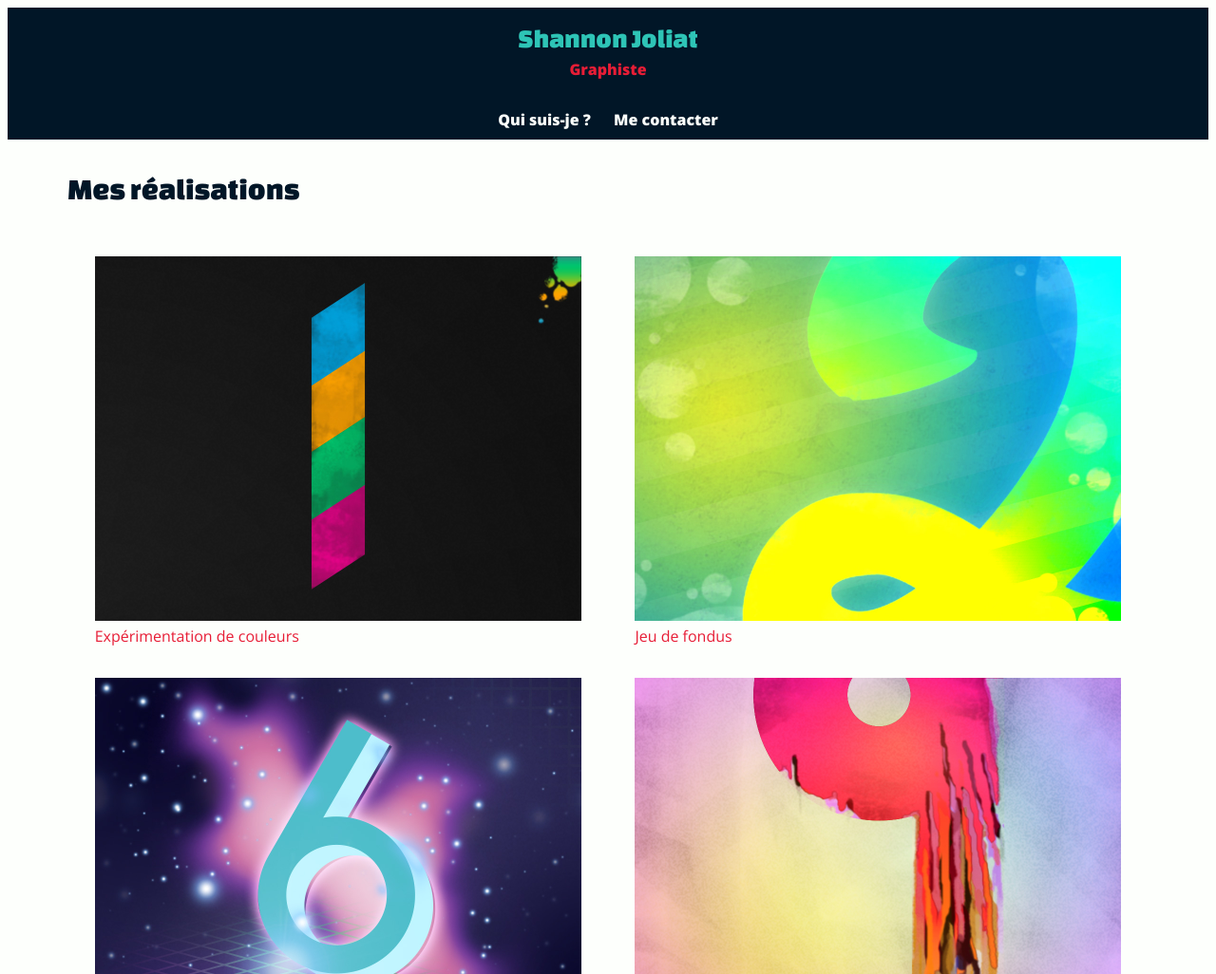
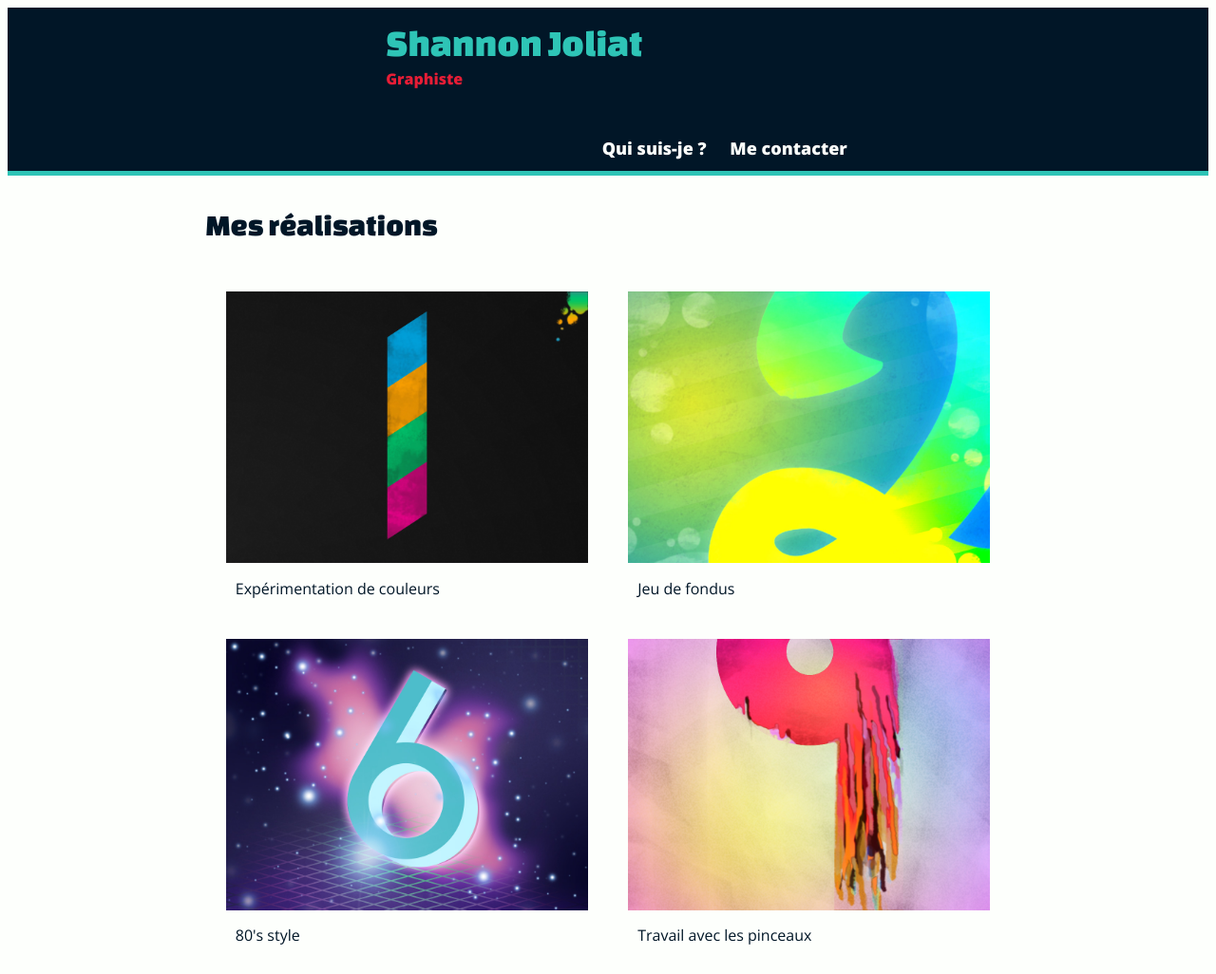
Before and after one commit to esig-jura/b053-laure-dinateur-ShannonJoliat, a plain HTML site: page index.html in a window 1280 px wide. Shown: the top 1026 px of the page at 95% size. Drawn offline with Linux system fonts and the light colour scheme.

Commit message:
Ajout CSS responsive

```diff
--- a/css/main.css
+++ b/css/main.css
@@ -201,31 +201,42 @@ footer ul li img:hover {
 
 .page-index .realisations {
     padding: 0;
+    margin: 0;
     list-style-type: none;
 
     display: flex;
+    flex-direction: row;
     flex-wrap: wrap;
+
 }
 
 .page-index .realisations li {
     flex-basis: 45%;
     padding: 1rem 2.5%;
+    vertical-align: top;
 }
 
+.page-index .realisations li a {
+    color: #011627;
+}
 .page-index .realisations figure {
     margin: 0;
+}
+
+.page-index .realisations figcaption {
+    padding: 10px;
+    font-size: 1rem;
 }
 
 
 
 
 
+    /*******************************************************************
 
-/*******************************************************************
+                                PAGE INFORMATION
 
-                            PAGE INFORMATION
-
- *******************************************************************/
+     *******************************************************************/
 
 .page-informations main img {
     border-radius: 50%;
--- /dev/null
+++ b/css/responsive.css
@@ -0,0 +1,77 @@
+/* Pour les écrans >= 480px */
+@media only screen and (min-width: 480px) {
+
+    /*Passage sur 3 cols*/
+    .page-index .realisations li {
+        flex-basis: calc(100%/3);
+        flex-grow: 3; /* Peut prendre la place de 2 à 3 éléments si disponible */
+    }
+
+    /* Habillage flottant pour l'image de la page infos*/
+    .page-infos .profile-photo {
+        float: left; /* pas oublier overflow: auto au parent */
+        margin: 0 5% 20px 0;
+    }
+
+    .page-contact .col1,
+    .page-contact .col2 {
+        display: inline-block;
+        vertical-align: top;
+        width: 50%;
+
+    }
+
+    .page-contact .col2 {
+        width: 40%;
+        margin-left: 10%;
+    }
+} /* min-width: 480px */
+
+/* Pour les écrans >= 660px */
+@media screen and (min-width: 660px) {
+
+    header {
+        border-bottom: 5px solid #2ec4b6;
+    }
+
+    header .logo {
+        display: inline-block;
+        vertical-align: top;
+        text-align: left;
+        width: 42%;
+        margin-left: 5%;
+    }
+
+    header .logo .nom {
+        font-size: 2.5rem;
+    }
+
+    header .logo .metier {
+        margin-bottom: 20px;
+    }
+
+    header nav {
+        display: inline-block;
+        vertical-align: top;
+        text-align: right;
+        width: 48%;
+        margin-right: 5%;
+        font-size: 1.125rem;
+    }
+}
+
+/* Pour les écrans >= 910px
+    - Afficher le lien vers l'accueil: index.html
+*/
+@media screen and (min-width: 910px) {
+
+    /* affiche le lien accueil */
+    header nav a[href="index.html"] {
+        display: inline;
+    }
+
+    main, footer {
+        max-width: calc(910px - 5%);
+        margin: 0 auto; /* 0 haut/bas & auto gauche/droite */
+    }
+}
--- a/index.html
+++ b/index.html
@@ -13,6 +13,8 @@
     <link rel="icon" type="image/x-icon" href="favicon.ico">
     <!-- CSS -->
     <link rel="stylesheet" href="css/main.css">
+    <!-- Feuille de style contenant les adaptations pour les différents tailles d'écran -->
+    <link rel="stylesheet" href="css/responsive.css">
 </head>
 <body class="page-index">
     <header>
```
